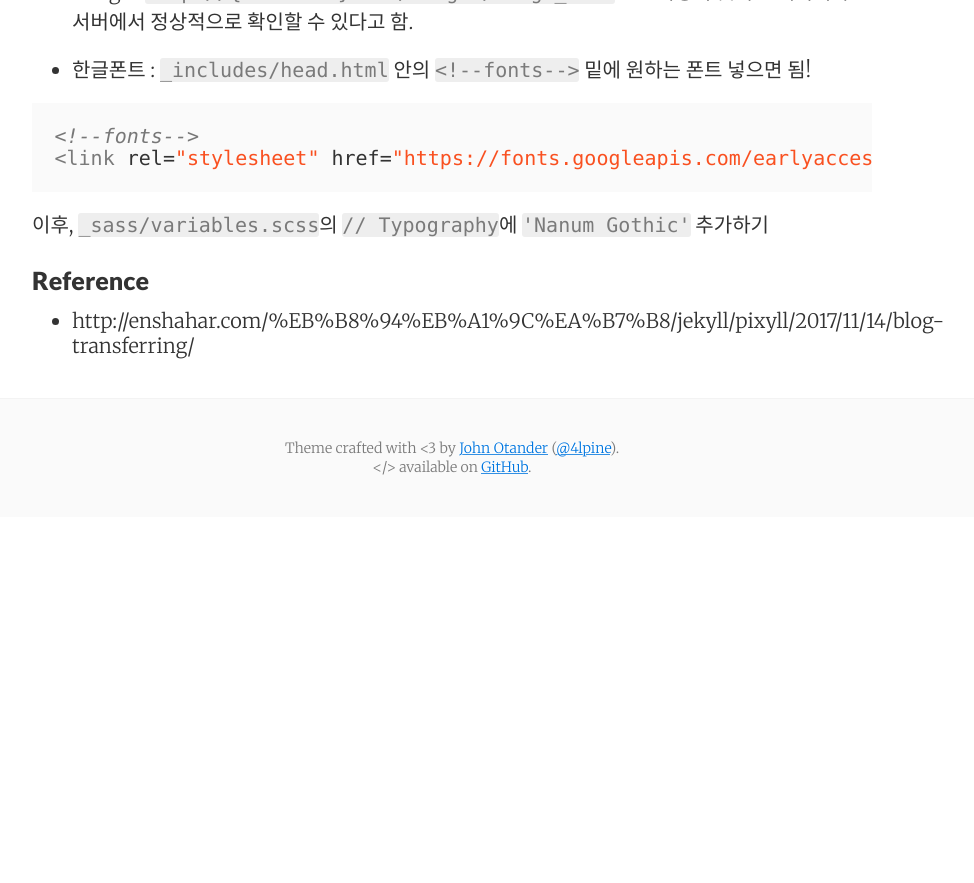
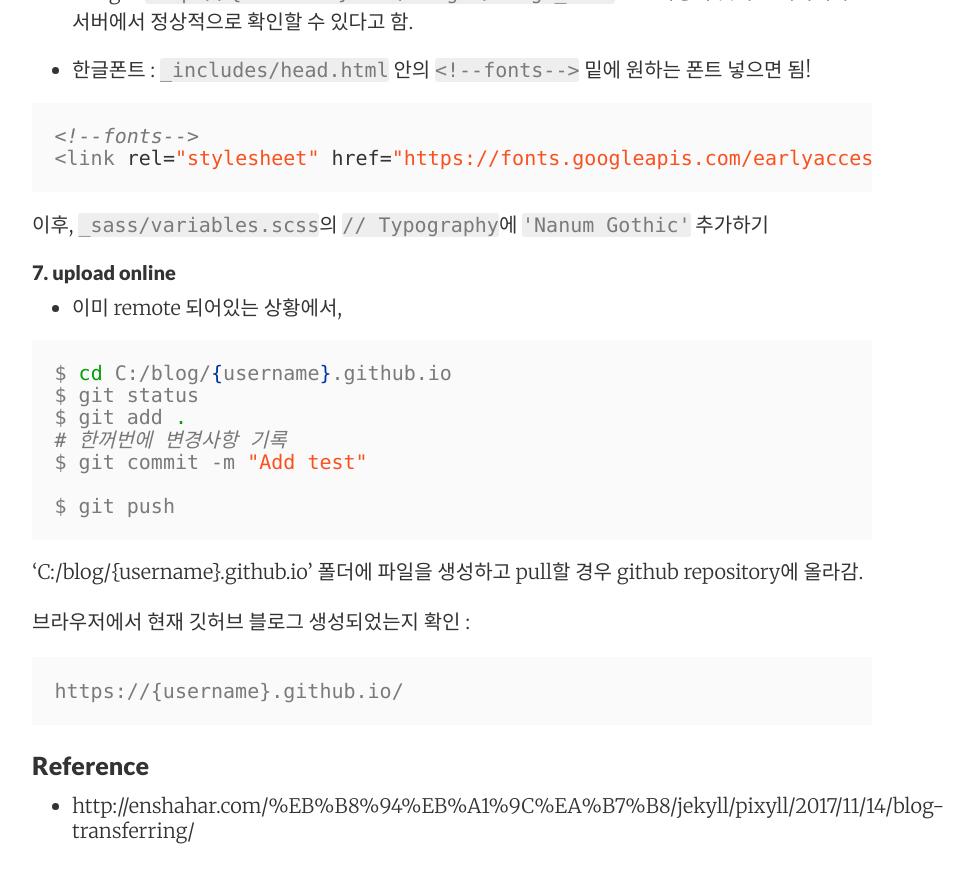
Before and after one commit to Yangsuhyeong/Yangsuhyeong.github.io, a Jekyll site: the page built from _posts/2021-01-21-guide-to-github-blog-window.md, in a window 1280 px wide and 900 px high, scrolled down 2236 px. Shown: the top 883 px of the window, without its empty margins (188-1162 px from the left). Built offline with Jekyll 4.4.1, drawn with Linux system fonts in a browser that asks for light colours; before the commit the page ends 2753 px from its top, so only the background shows below that.

Commit message:
saving commit methods

````diff
--- a/_posts/2021-01-21-guide-to-github-blog-window.md
+++ b/_posts/2021-01-21-guide-to-github-blog-window.md
@@ -95,5 +95,28 @@ category: <span class="red">github blog making</span>
 ```
 이후, `_sass/variables.scss`의 `// Typography`에 `'Nanum Gothic'` 추가하기
 
+
+#### 7. upload online
+
+- 이미 remote 되어있는 상황에서,
+
+```bash
+$ cd C:/blog/{username}.github.io
+$ git status
+$ git add .
+# 한꺼번에 변경사항 기록
+$ git commit -m "Add test"
+
+$ git push
+```
+
+'C:/blog/{username}.github.io' 폴더에 파일을 생성하고 pull할 경우 github repository에 올라감.
+
+브라우저에서 현재 깃허브 블로그 생성되었는지 확인 :
+
+```html
+https://{username}.github.io/
+```
+
 ### Reference
 - http://enshahar.com/%EB%B8%94%EB%A1%9C%EA%B7%B8/jekyll/pixyll/2017/11/14/blog-transferring/
````
